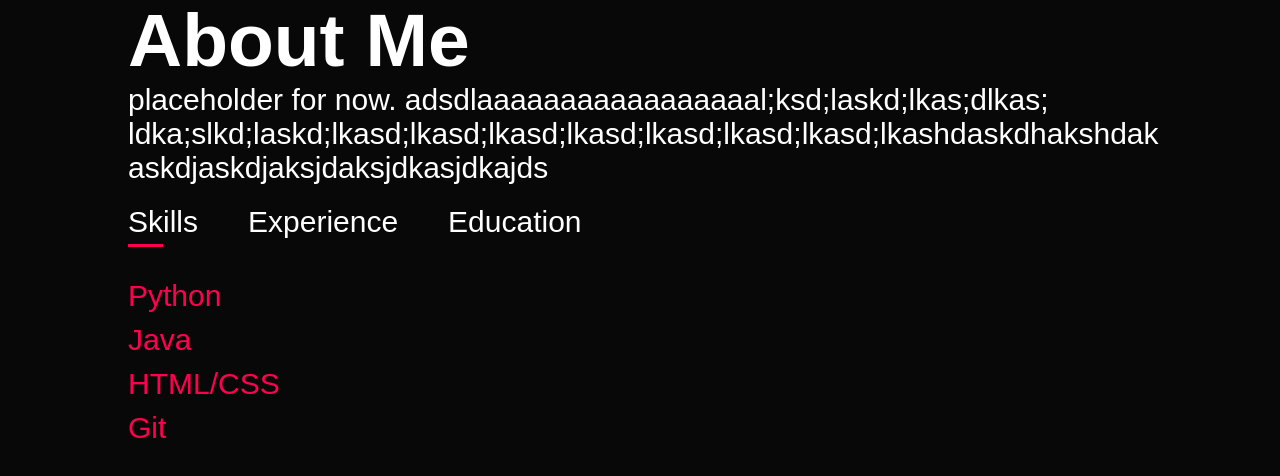
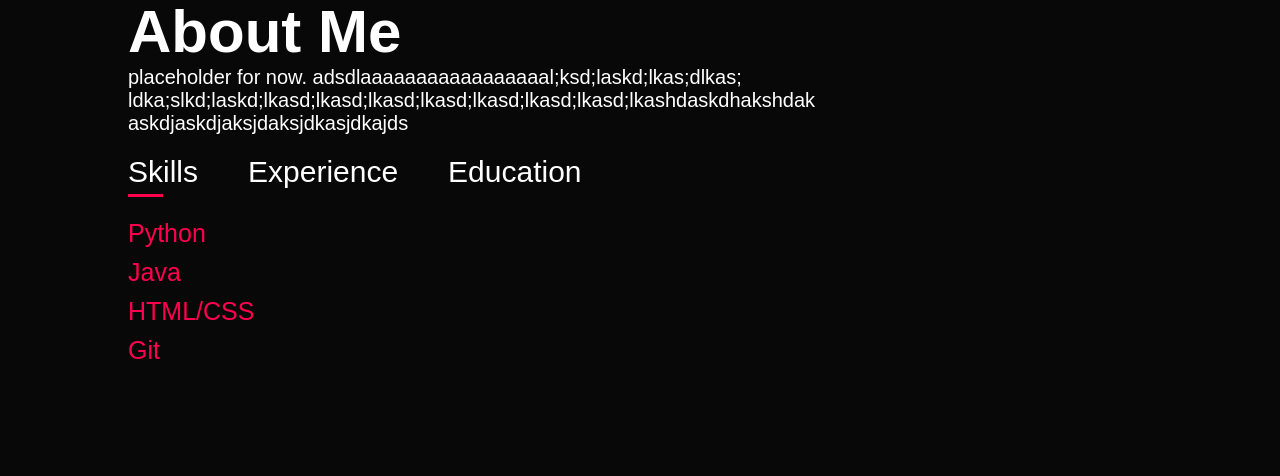
Before and after one commit to colbyb123/personalPortfolio, a plain HTML site: page index.html in a window 1280 px wide. Shown: the part 1136-1612 px from the top of the page. After the commit the page ends 1571 px from the top, so only its background shows below. Drawn offline with Linux system fonts and the light colour scheme.

Commit message:
changed font sizes

```diff
--- a/style.css
+++ b/style.css
@@ -44,7 +44,7 @@ nav ul li{
 nav ul li a{
     color: #fff;
     text-decoration: none;
-    font-size: 50px;
+    font-size: 30px;
     position: relative;
 }
 
@@ -102,18 +102,18 @@ nav ul li a:hover::after{
 }
 
 .sub-title{
-    font-size: 75px;
+    font-size: 60px;
     font-weight: 600;
     color: #fff;
 }
 
 .paragraph{
-    font-size: 30px;
+    font-size: 20px;
 }
 
 .tab-titles{
     display: flex;
-    margin: 20px 0 40px;
+    margin: 20px 0 30px;
 }
 
 .tab-links{
@@ -140,7 +140,7 @@ nav ul li a:hover::after{
 }
 
 .tab-contents ul li{
-    font-size: 30px;
+    font-size: 25px;
     list-style: none;
     margin: 10px 0;
 }
```
